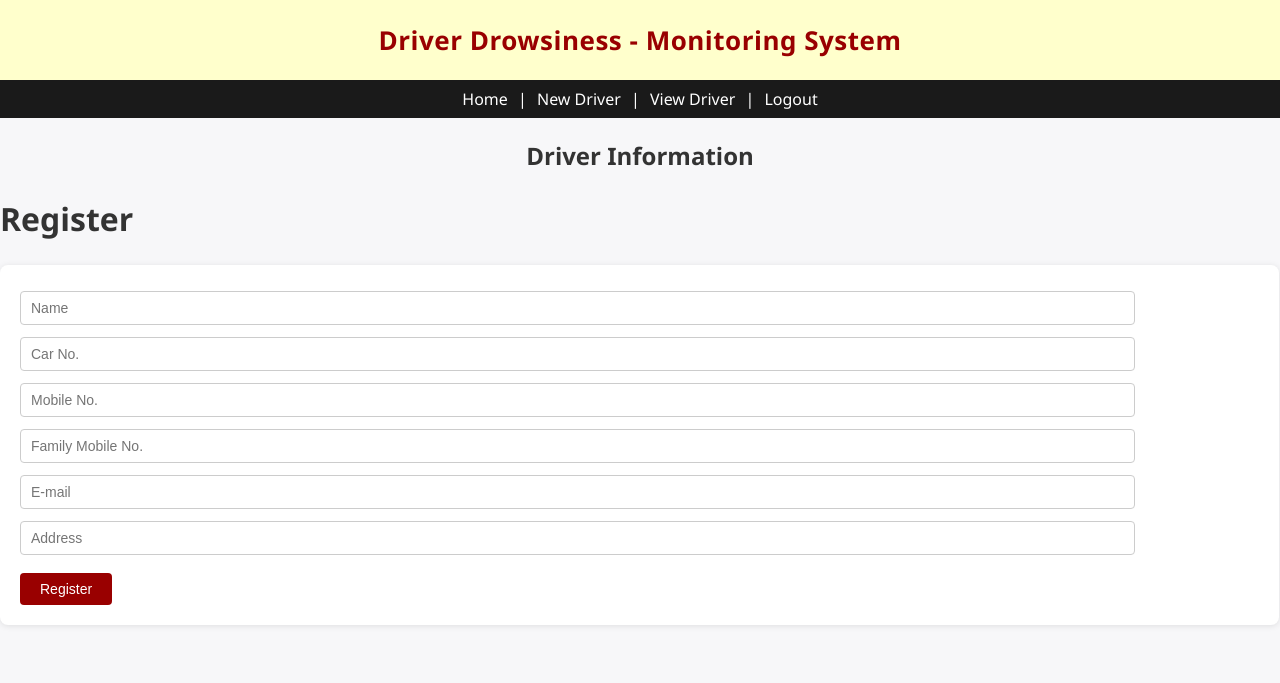
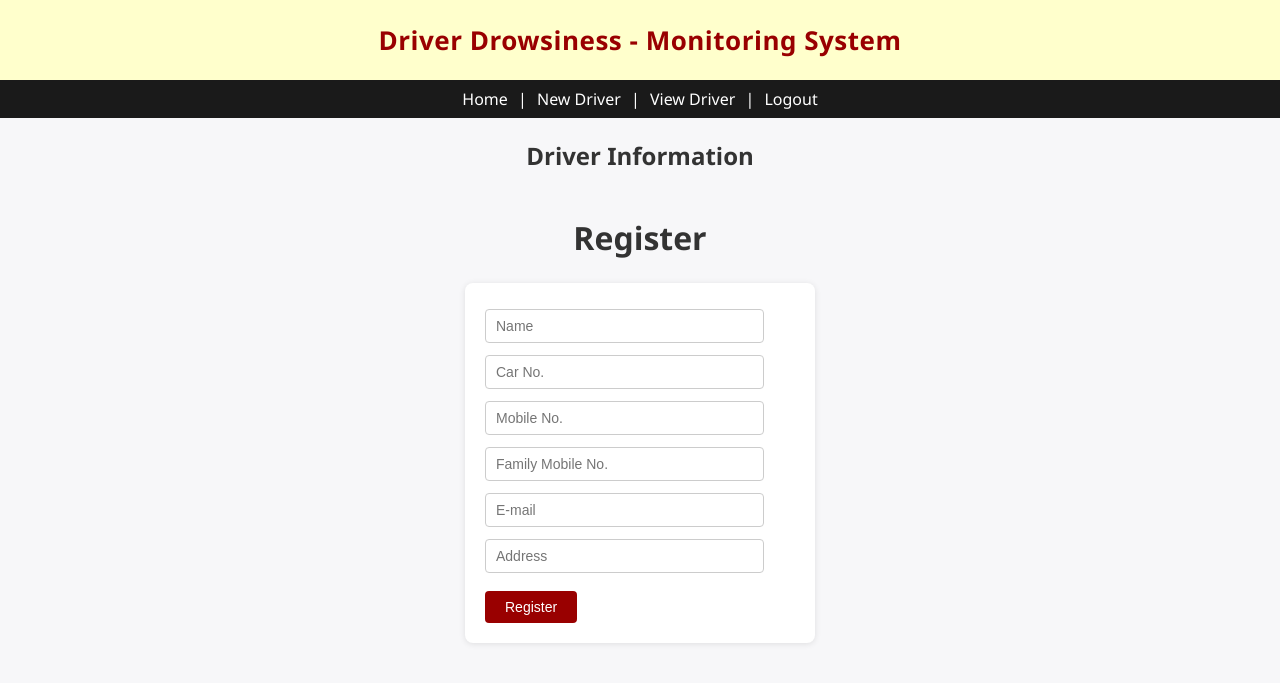
Before and after one commit to jesvinraj/Driver-Drowsiness-Detection, a Flask app: page /add_new in a window 1280 px wide. Shown: the top 683 px of the page. Run offline with Flask 3, Linux system fonts and the light colour scheme.

Commit message:
Update style.css

```diff
--- a/static/style.css
+++ b/static/style.css
@@ -126,3 +126,21 @@ img {
 	font-size: 13px;
 	margin: 4px 0;
 }
+.login,
+.register {
+	max-width: 350px;
+	margin: 40px auto;
+	text-align: center;
+}
+
+.login h1,
+.register h1 {
+	text-align: center;
+}
+
+.login form,
+.register form {
+	width: 100%;
+	box-sizing: border-box;
+	text-align: left;
+}
```
